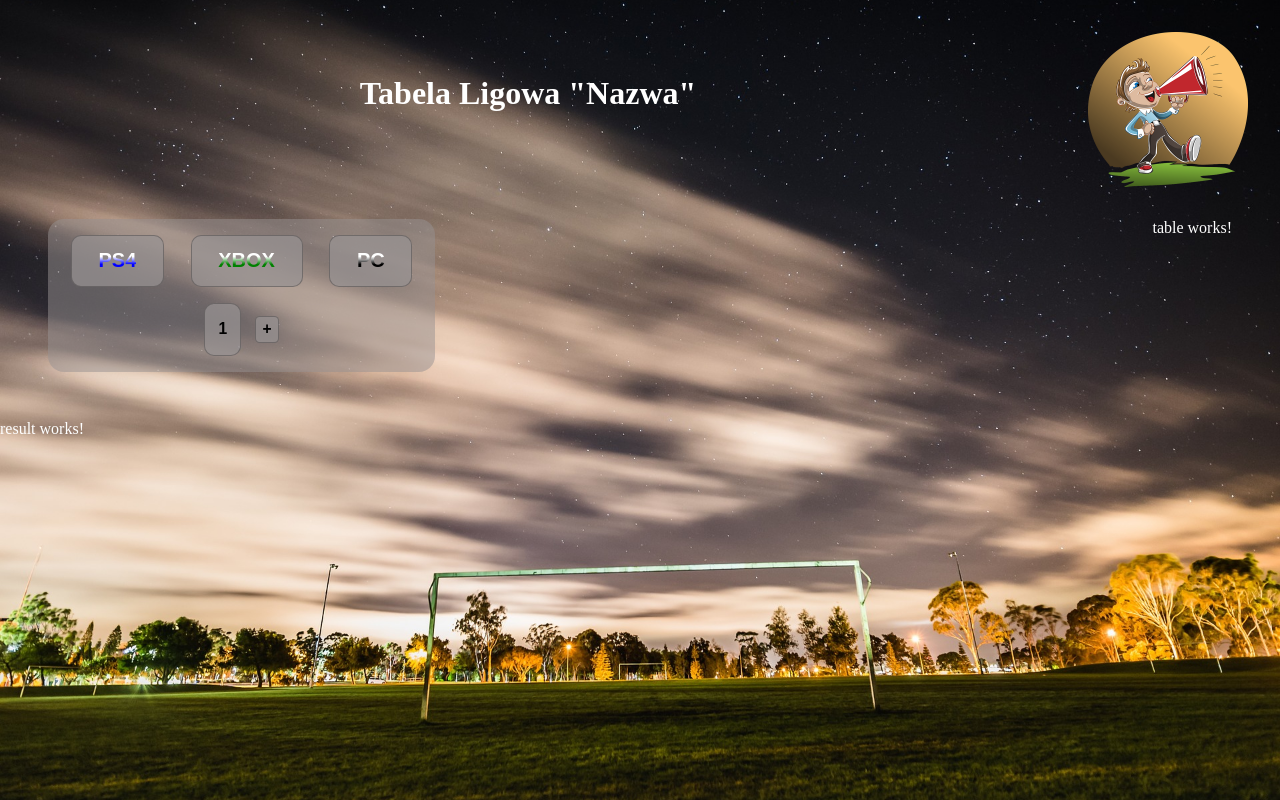
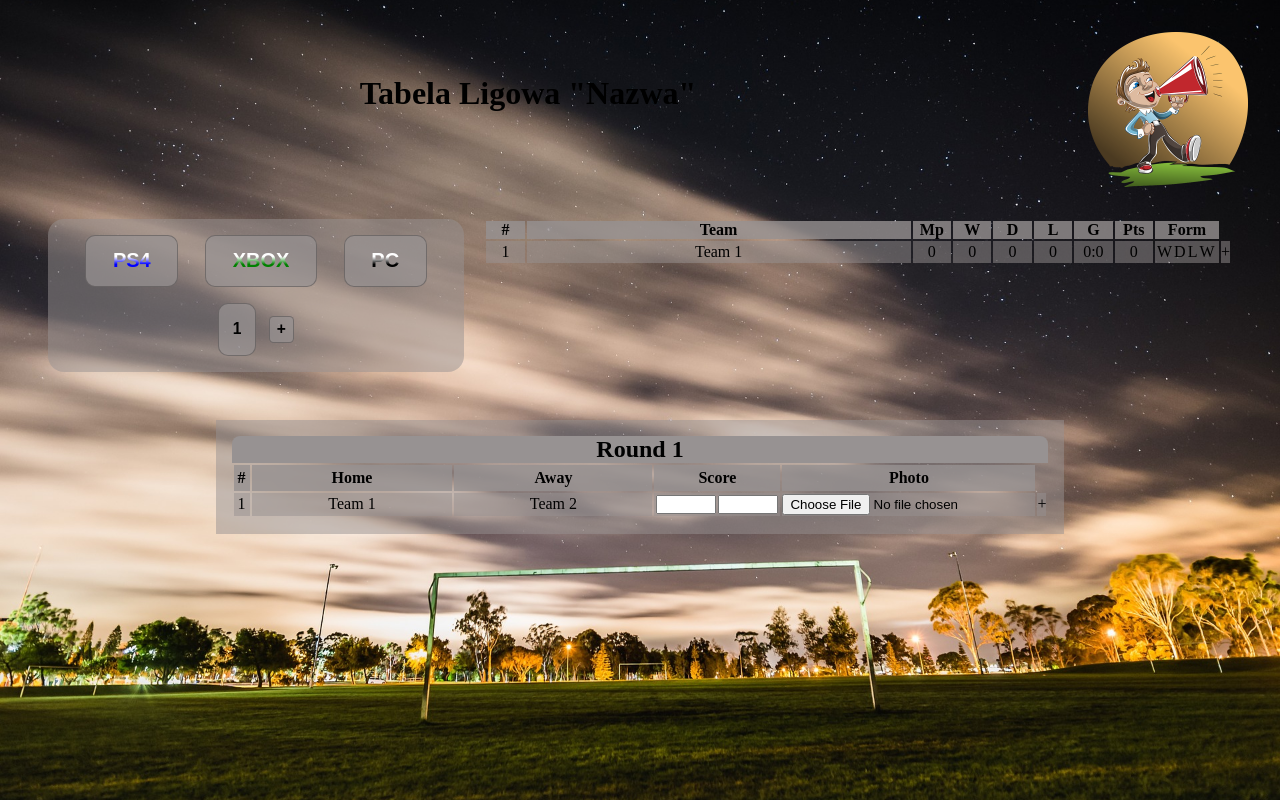
Before and after one commit to cookavsky/Angular1, an Angular app: page / in a window 1280 px wide. Built offline with nearby package versions, Linux system fonts and the light colour scheme.

Commit message:
-create Standings -create Rounds

```diff
--- a/src/app/platform/platform.component.css
+++ b/src/app/platform/platform.component.css
@@ -11,7 +11,7 @@ section
     background-color: rgb(151, 146, 146, 0.5);
     padding: 1em;
     border-radius: 1em;
-    width: 30%;
+    width: 30vw;
 }
 
 .Platform
--- a/src/app/result/result.component.css
+++ b/src/app/result/result.component.css
@@ -0,0 +1,40 @@
+section
+{
+    display: flex;
+    flex-direction: column;
+    text-align: center;
+    align-items: center;
+}
+
+article
+{
+    background-color: rgb(151, 146, 146, 0.5);
+    padding: 1em;
+}
+
+.Rounds
+{
+    background-color: rgb(151, 146, 146);
+    border-top-left-radius: 0.5em;
+    border-top-right-radius: 0.5em;
+}
+
+thead
+{
+    background-color: rgb(151, 146, 146, 0.8);
+}
+
+tbody
+{
+    background-color: rgb(151, 146, 146, 0.5);
+}
+
+.Nr, .Score, .Photo
+{
+    padding: 0.25em;
+}
+
+.Team
+{
+    padding: 0.25em 5em;
+}
--- a/src/app/result/result.component.html
+++ b/src/app/result/result.component.html
@@ -1,3 +1,39 @@
-<p>
-  result works!
-</p>
+<section>
+  <article>
+  <div class="Rounds">
+    <h2>Round 1</h2>
+  </div>
+  <table>
+    <thead>
+      <tr>
+        <th class="Nr">#</th>
+        <th class="Team">Home</th>
+        <th class="Team">Away</th>
+        <th class="Score">Score</th>
+        <th class="Photo">Photo</th>
+      </tr>
+    </thead>
+    <tbody>
+      <tr>
+        <td>1</td>
+        <td>Team 1</td>
+        <td>Team 2</td>
+        <td>
+          <tr>
+            <td>
+              <input type="number" min="0" max="100">
+            </td>
+            <td>
+              <input type="number" min="0" max="100">
+            </td>
+          </tr>
+        </td>
+        <td>
+          <input type="file">
+        </td>
+        <td>+</td>
+      </tr>
+    </tbody>
+  </table>
+</article>
+</section>
--- a/src/app/table/table.component.css
+++ b/src/app/table/table.component.css
@@ -0,0 +1,25 @@
+thead
+{
+    background-color: rgb(151, 146, 146, 0.8);
+}
+
+tbody
+{
+    background-color: rgb(151, 146, 146, 0.5);
+    text-align: center;
+}
+
+.Nr, .Mp, .W, .D, .L, .G, .Pts
+{
+    width: 3vw;
+}
+
+.Team
+{
+    width: 30vw;
+}
+
+.Form
+{
+    width: 5vw;
+}
--- a/src/app/table/table.component.html
+++ b/src/app/table/table.component.html
@@ -1,3 +1,36 @@
-<p>
-  table works!
-</p>
+<table>
+  <thead>
+    <tr>
+      <th class="Nr">#</th>
+      <th class="Team">Team</th>
+      <th class="Mp">Mp</th>
+      <th class="W">W</th>
+      <th class="D">D</th>
+      <th class="L">L</th>
+      <th class="G">G</th>
+      <th class="Pts">Pts</th>
+      <th class="Form">Form</th>
+    </tr>
+  </thead>
+  <tbody>
+    <tr>
+      <td>1</td>
+      <td>Team 1</td>
+      <td>0</td>
+      <td>0</td>
+      <td>0</td>
+      <td>0</td>
+      <td>0:0</td>
+      <td>0</td>
+      <td>
+        <tr>
+          <td>W</td>
+          <td>D</td>
+          <td>L</td>
+          <td>W</td>
+        </tr>
+      </td>
+      <td>+</td>
+    </tr>
+  </tbody>
+</table>
--- a/src/styles.css
+++ b/src/styles.css
@@ -11,5 +11,5 @@ body
     background-position: center;
     background-size: cover;
     height: 100vh;
-    color: white;
+    color: black;
 }
```
